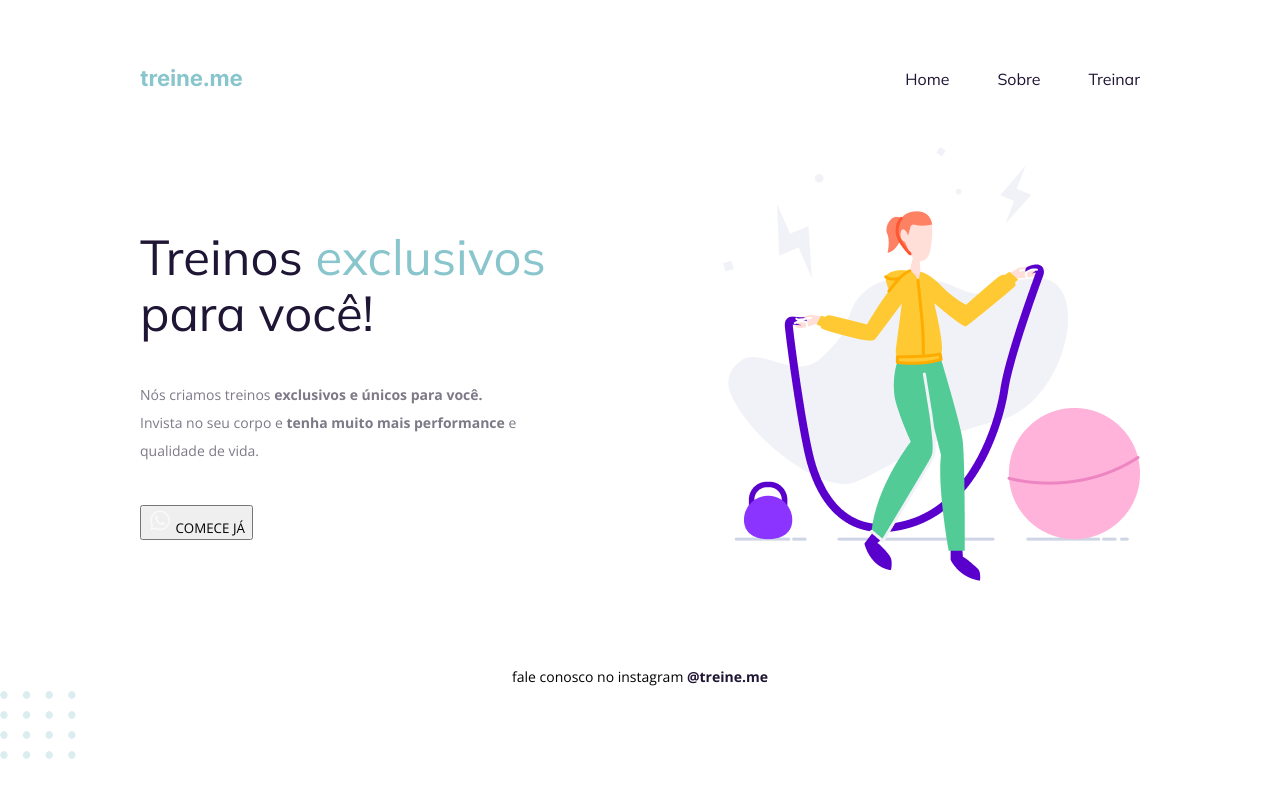
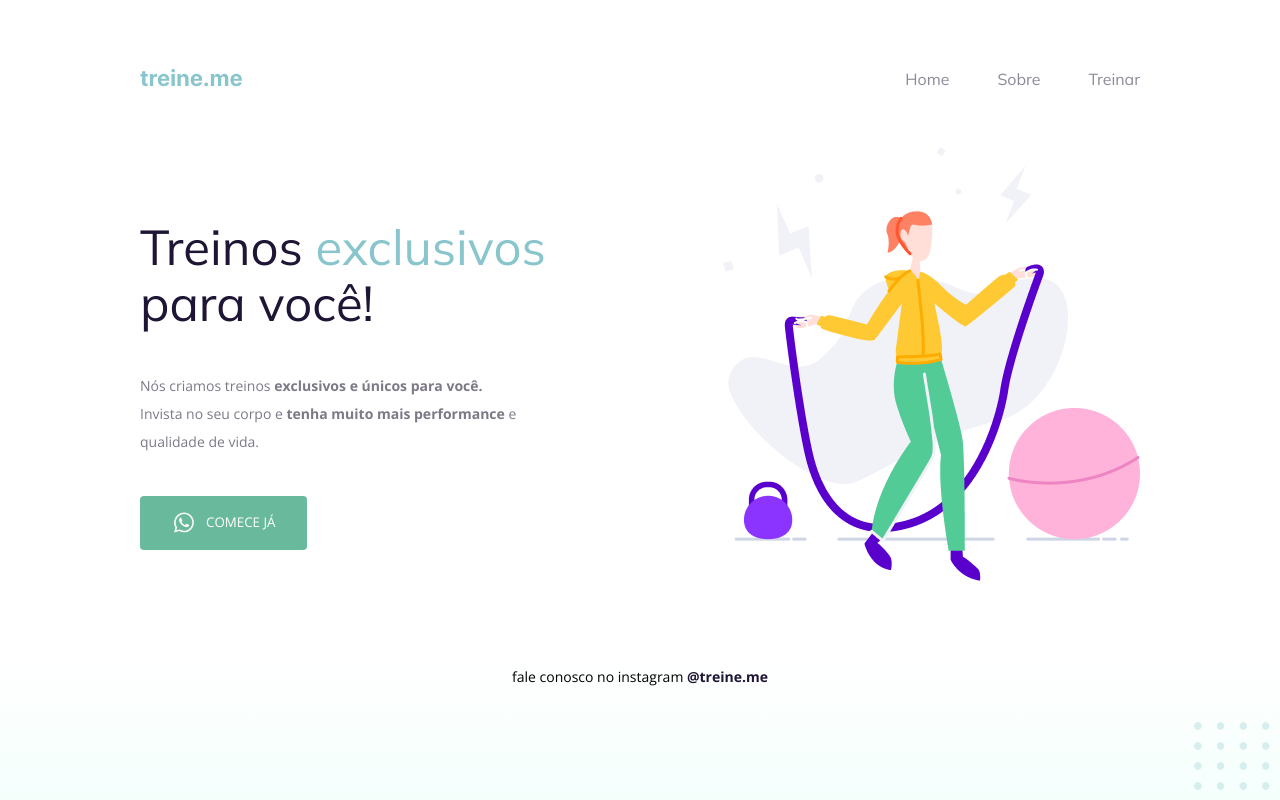
Before and after one commit to Ericodesenvolvedor/treine-me, a plain HTML site: page index.html in a window 1280 px wide. Drawn offline with nearby package versions, Linux system fonts and the light colour scheme.

Commit message:
feat: Estilização btn, #balls, e linear-gradient.

```diff
--- a/index.html
+++ b/index.html
@@ -45,6 +45,6 @@
             fale conosco no instagram <a href="https://instagram.com" target="_blank">@treine.me</a>
         </footer>
     </div>
-    <img src="./images/balls-decoration.svg" alt="Bolhinhas decorativas" />
+    <img id="balls" src="./images/balls-decoration.svg" alt="Bolhinhas decorativas" />
 </body>
 </html>
--- a/style.css
+++ b/style.css
@@ -1,11 +1,14 @@
 body {
     margin: 0;
     font-family: 'Open Sans', sans-serif;
+    background-image: linear-gradient(180deg, rgba(227, 255, 248, 0) 82.08%, rgba(227, 255, 248, 0.38) 100%);
+    min-height: 100vh;
 }
 
 .page {
     width: 1000px;
-    margin: 65px auto 0;
+    margin: 0 auto;
+    padding-top: 65px;
 }
 
 nav {
@@ -23,7 +26,8 @@ ul {
     padding: 0;
 }
 
-h1, ul {
+h1,
+ul {
     font-family: 'Mulish', sans-serif;
 }
 
@@ -32,8 +36,13 @@ a {
     text-decoration: none;
 }
 
+ul li a {
+    opacity: 0.5;
+}
+
 ul li a:hover {
     font-weight: bold;
+    opacity: 1;
 }
 
 main {
@@ -54,7 +63,7 @@ section h1 {
 }
 
 section h1 span {
-    color:#89C5CC;
+    color: #89C5CC;
 }
 
 section p {
@@ -67,8 +76,26 @@ section p {
 }
 
 button {
+    display: flex;
+    align-items: center;
+    justify-content: center;
+    gap: 10px;
+
     text-transform: uppercase;
     font-family: 'Open Sans', sans-serif;
+
+    background-color: #69B99D;
+    color: #fff;
+
+    border-radius: 4px;
+    border: none;
+    padding: 14px 32px 15px;
+
+    cursor: pointer;
+}
+
+button:hover {
+    background-color: #409174;
 }
 
 footer {
@@ -80,3 +107,9 @@ footer {
 footer a {
     font-weight: bold;
 }
+
+#balls {
+    position: fixed;
+    bottom: 0;
+    right: 0;
+}
```
